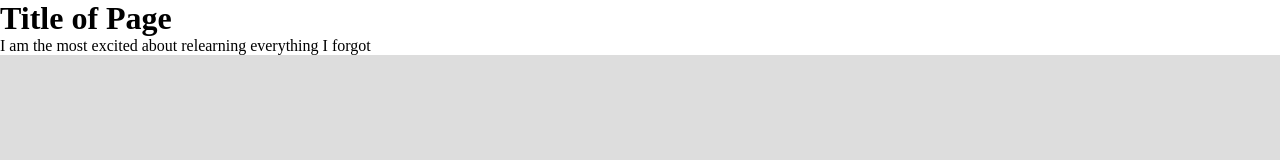
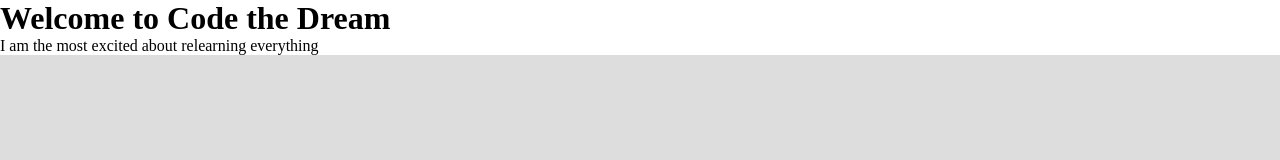
Before and after one commit to osbaldoAguilar/assignment-1, a plain HTML site: page index.html in a window 1280 px wide. Shown: the top 160 px of the page. Drawn offline with Linux system fonts and the light colour scheme.

Commit message:
H1,p and div container-content

```diff
--- a/index.html
+++ b/index.html
@@ -11,8 +11,8 @@
   </head>
   <body>
     <div class='content-container'>
-      <h1>Title of Page</h1>
-      <p>I am the most excited about relearning everything I forgot</p>
+      <h1>Welcome to Code the Dream</h1>
+      <p>I am the most excited about relearning everything</p>
     </div>
 
   <div id="target-div"></div>
```
